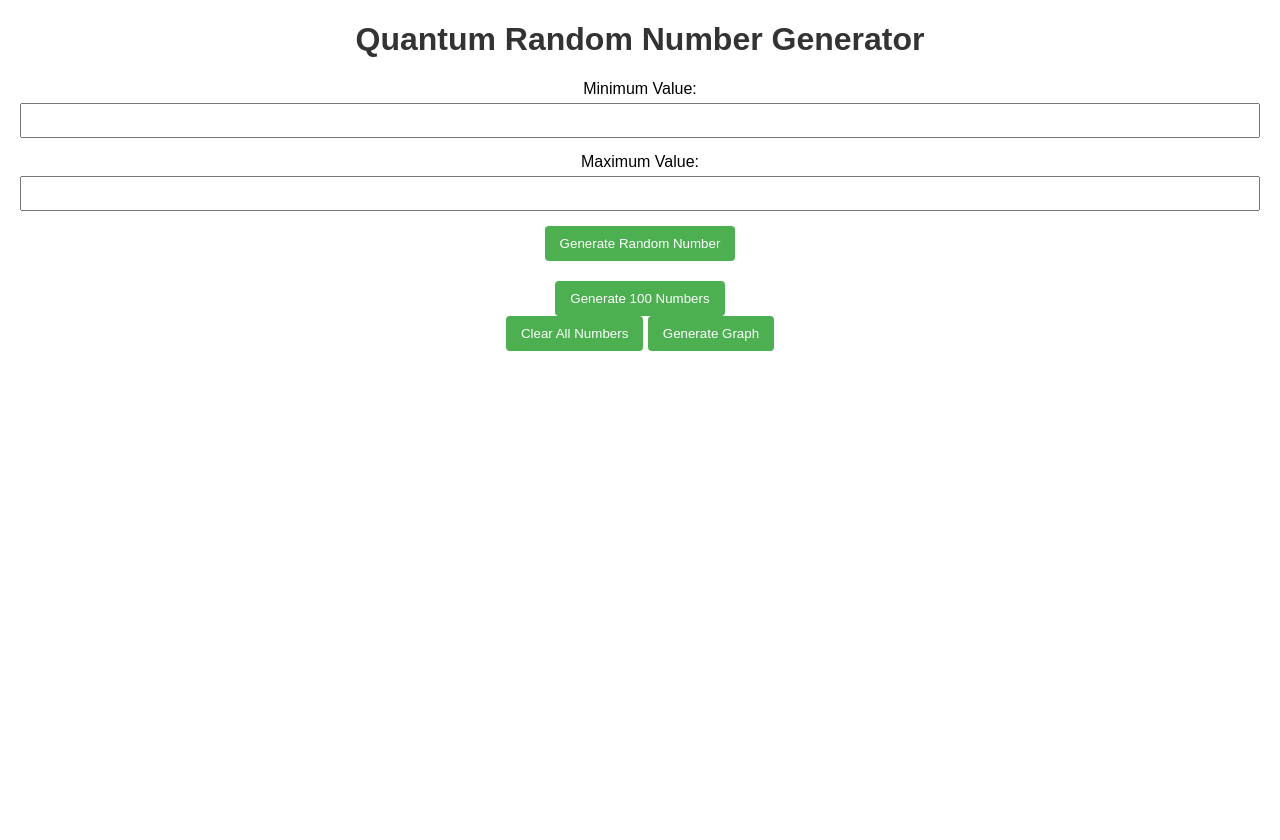
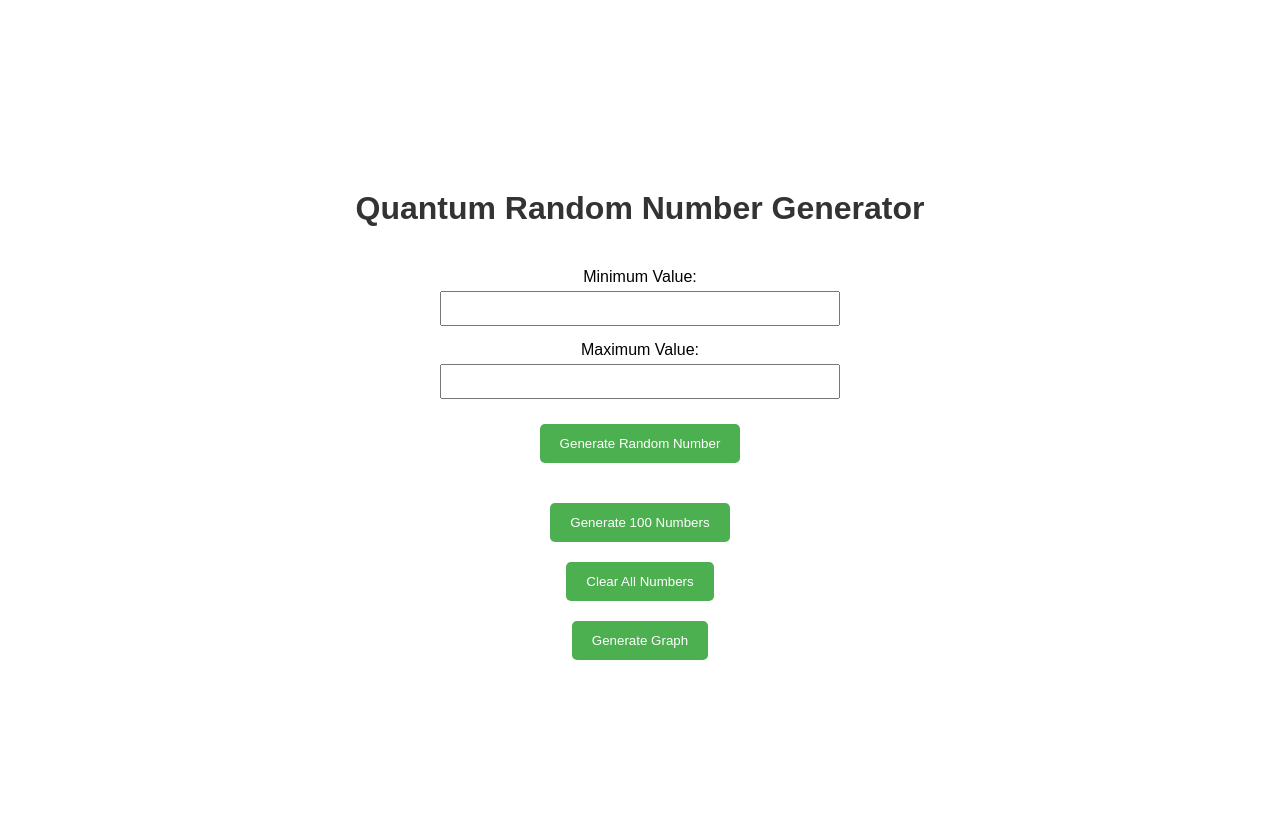
Before and after one commit to Kairos-T/QRNG, a Flask app: page / in a window 1280 px wide. Before the commit the page ends 351 px from the top, so only its background shows below. Run offline with Flask 3, Linux system fonts and the light colour scheme.

Commit message:
feat: changed format and styling

```diff
--- a/static/styles.css
+++ b/static/styles.css
@@ -1,15 +1,28 @@
 body {
-    font-family: 'Arial', sans-serif;
+  font-family: "Arial", sans-serif;
   margin: 20px;
   text-align: center;
+  display: flex;
+  flex-direction: column;
+  align-items: center;
+  justify-content: center;
+  min-height: 100vh;
 }
 
-h1 {
+h1,
+h2 {
+  margin-top: 20px;
   color: #333;
 }
 
 form {
   margin-top: 20px;
+}
+
+form,
+a {
+  width: 100%;
+  max-width: 400px;
 }
 
 label {
@@ -25,21 +38,34 @@ input {
 }
 
 button {
-    background-color: #4CAF50;
+  background-color: #4caf50;
   color: white;
-    padding: 10px 15px;
+  padding: 12px 20px;
   border: none;
-    border-radius: 4px;
+  border-radius: 5px;
   cursor: pointer;
+  transition: background-color 0.3s ease;
 }
 
 button:hover {
   background-color: #45a049;
 }
 
-h2 {
-    margin-top: 20px;
-    color: #333;
+button,
+a button {
+  margin: 10px;
+}
+
+button:focus {
+  outline: none;
+  box-shadow: 0 0 5px rgba(0, 0, 0, 0.3);
+}
+
+@media screen and (max-width: 600px) {
+  button,
+  a button {
+    width: 100%;
+  }
 }
 
 ul {
@@ -61,22 +87,10 @@ li {
 }
 
 .number-item {
-    width: 100%;
+  width: 30%;
   background-color: #f2f2f2;
   padding: 10px;
   margin: 5px 0;
   border-radius: 4px;
   box-sizing: border-box;
 }
-
-@media (min-width: 600px) {
-    .number-item {
-        width: calc(50% - 10px);
-    }
-}
-
-@media (min-width: 900px) {
-    .number-item {
-        width: calc(33.33% - 10px);
-    }
-}
--- a/templates/index.html
+++ b/templates/index.html
@@ -2,7 +2,7 @@
 <html lang="en">
   <head>
     <meta charset="UTF-8" />
-    <meta name="viewport" content="width=device-width, initial-scale=1.0" />
+    <meta name="viewport" content="width=device-width, initial-scale=1, shrink-to-fit=no">
     <title>QRNG</title>
     <link
       rel="stylesheet"
```
Lines whose indentation alone changed are shown as unchanged.
